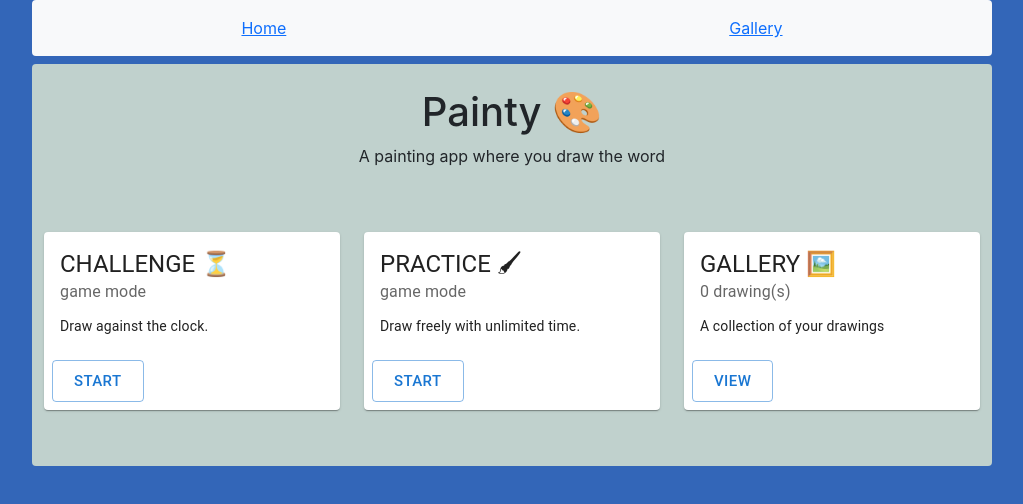
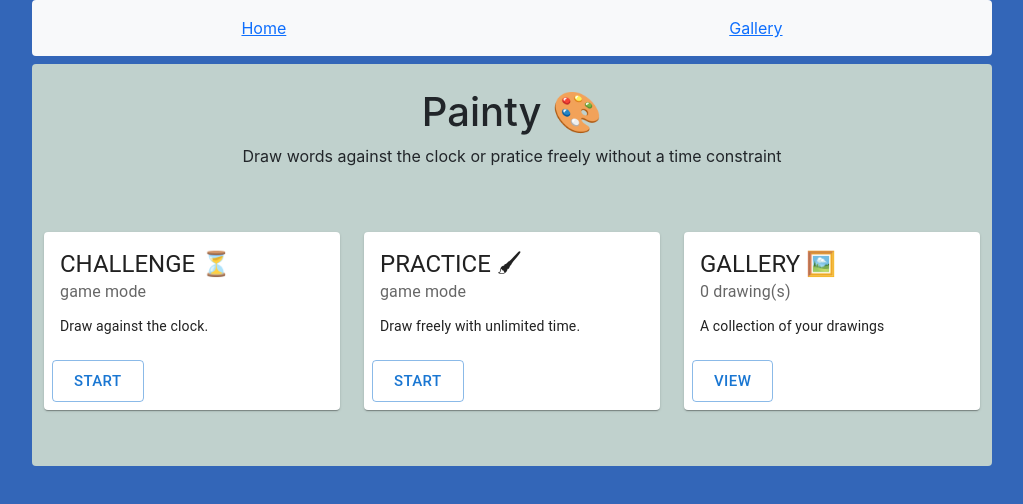
Before and after one commit to SilviuIordache/Painty, a React (Create React App) app: page / in a window 1280 px wide. Shown: the top 504 px of the page, without its empty margins (128-1151 px from the left). Built offline with nearby package versions, Linux system fonts and the light colour scheme.

Commit message:
Adjust text

```diff
--- a/src/views/MainMenu.jsx
+++ b/src/views/MainMenu.jsx
@@ -20,7 +20,7 @@ export default function MainMenu() {
     <div className="row rounded pt-4 pb-5" style={style}>
       <div className="col-12 mb-5">
         <h1>Painty 🎨</h1>
-        <p>A painting app where you draw the word</p>
+        <p>Draw words against the clock or pratice freely without a time constraint</p>
       </div>
       <div className="container">
         <div className="row">
```
